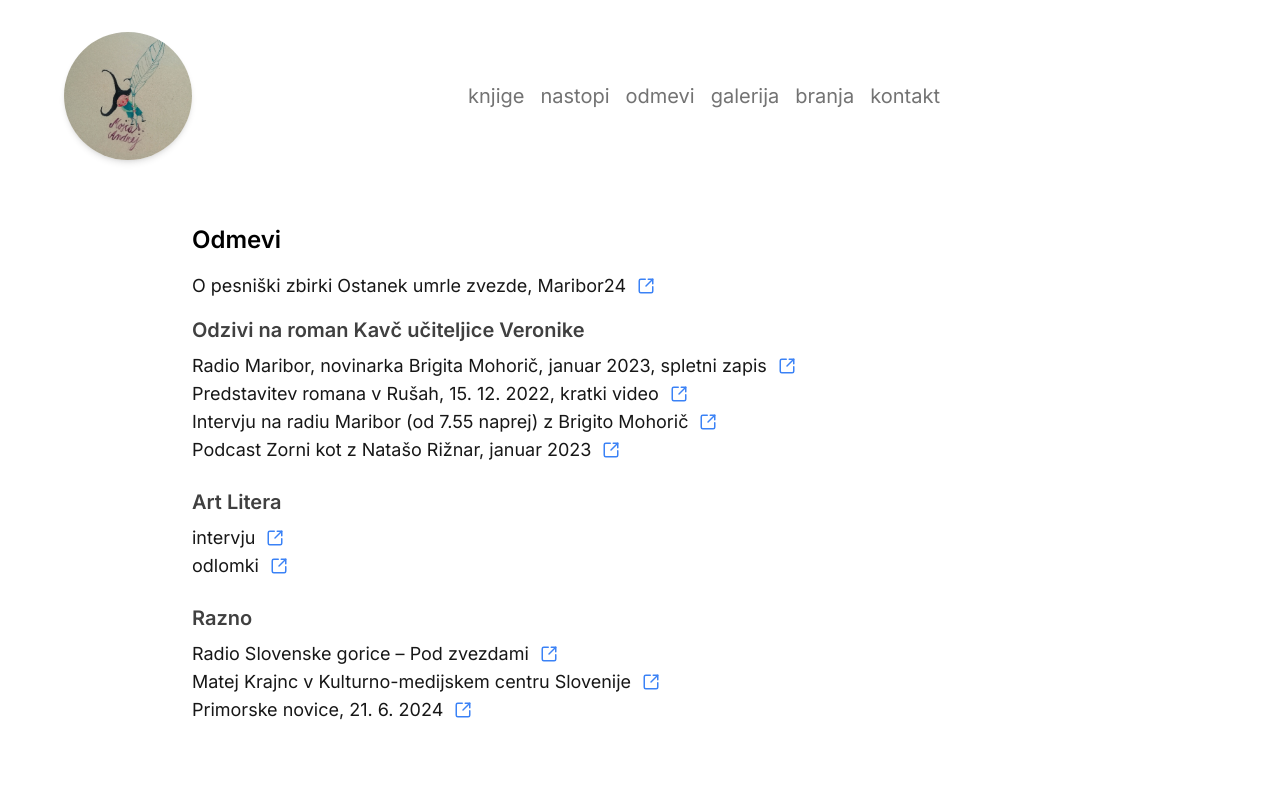
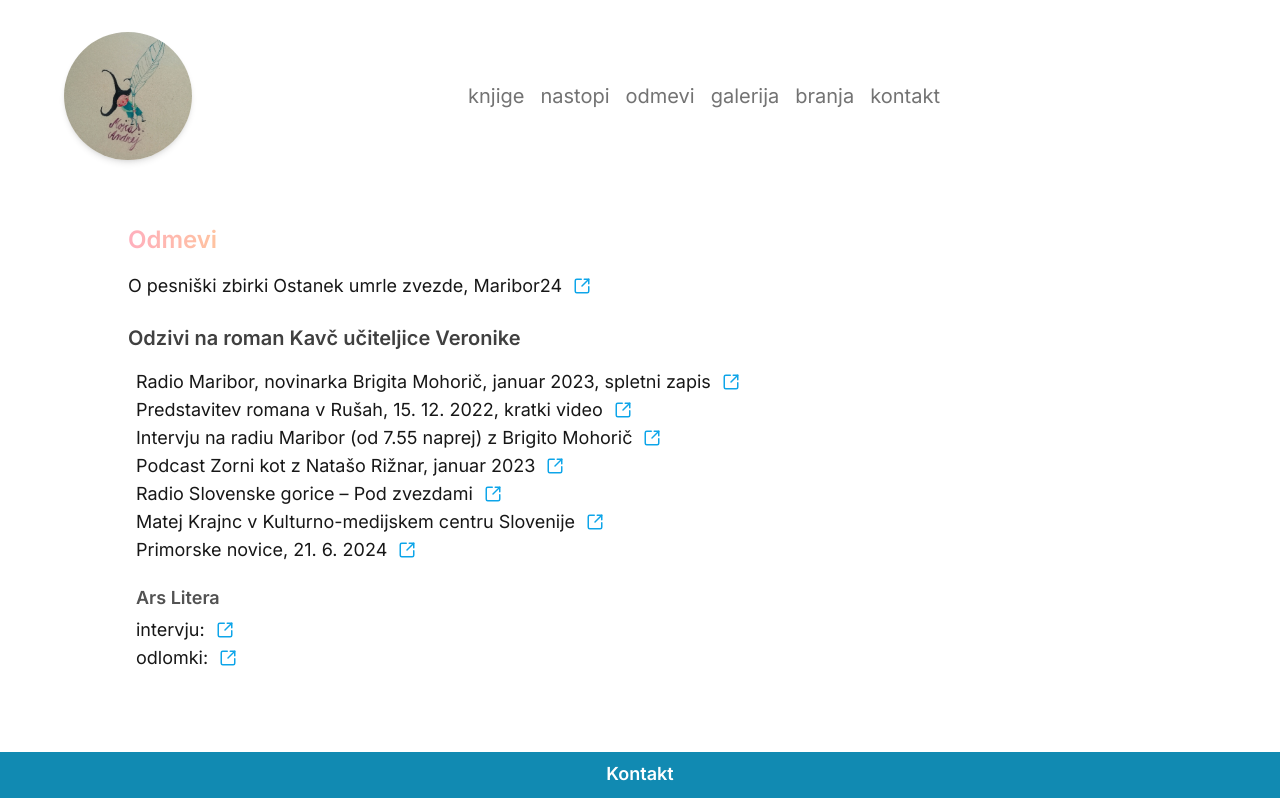
Before and after one commit to Mojca-Andrej/frontend, a Next.js app: page /odmevi in a window 1280 px wide. Shown: the top 798 px of the page. Built offline with nearby package versions, Linux system fonts and the light colour scheme.

Commit message:
odmevi initial improvement

```diff
--- a/src/app/(general)/components/about.tsx
+++ b/src/app/(general)/components/about.tsx
@@ -2,9 +2,9 @@ import Image from "next/image";
 export default function About() {
   return (
     <div className="grid grid-cols-1 md:grid-cols-3 gap-4 md:gap-8">
-      <div className="text-black md:col-span-2">
-        <h2 className="text-2xl font-semibold bg-gradient-to-r from-indigo-500 to-blue-500 text-transparent bg-clip-text w-fit">Pesnica, pisateljica, performerka</h2>
-        <p className="mt-4">
+      <div className="md:col-span-2">
+        <h2 className="text-2xl font-semibold bg-gradient-to-r from-[#4568DC] to-[#B06AB3] text-transparent bg-clip-text w-fit">Pesnica, pisateljica, performerka</h2>
+        <p className="mt-4 text-neutral-900">
         <b>Mojca Andrej</b> (dekliško Alešovec) se je rodila leta 1973 v Mariboru. Po srednji
         ekonomski šoli je študirala slovenščino in hrvaščino na Filozofski fakulteti Maribor.
         Danes je profesorica slovenščine. <br />
--- a/src/app/(general)/knjige/page.tsx
+++ b/src/app/(general)/knjige/page.tsx
@@ -20,7 +20,7 @@ export default function Knjige() {
           ))}
         </div>
         <h1 className="font-semibold text-2xl my-8 bg-gradient-to-r from-cyan-500 to-emerald-500 w-fit bg-clip-text text-transparent">Knjige za otroke</h1>
-        <div className="grid grid-cols-2 sm:grid-cols-4 md:grid-cols-6 gap-4 md:gap-4 max-w-screen-xl mb-8">
+        <div className="grid grid-cols-2 sm:grid-cols-4 md:grid-cols-6 gap-4 md:gap-4 max-w-screen-xl">
           {booksForChildren.map(book => (
               <div key={book.title} className="">
                   <Link href={`/knjige/${book.link}`}>
--- a/src/app/(general)/odmevi/data/data.ts
+++ b/src/app/(general)/odmevi/data/data.ts
@@ -55,16 +55,16 @@ export const odmevi: Odmevi[] = [
     {
         title: "Radio Slovenske gorice – Pod zvezdami",
         src: "https://www.rsg.si/2023/03/02/pod-zvezdami-mojca-andrej/",
-        type: TipiOdmevov.razno
+        type: TipiOdmevov.veronika
     },
     {
         title: "Matej Krajnc v Kulturno-medijskem centru Slovenije",
         src: "https://homocumolat.com/2023/10/09/mojca-andrej-kavc-uciteljice-veronike/",
-        type: TipiOdmevov.razno
+        type: TipiOdmevov.veronika
     },
     {
         title: "Primorske novice, 21. 6. 2024",
         src: "https://primorske.svet24.si/kultura/knjizna-polica/do-sijaja-zlosceno-ogledalo",
-        type: TipiOdmevov.razno
+        type: TipiOdmevov.veronika
     }
 ]
--- a/src/app/(general)/odmevi/page.tsx
+++ b/src/app/(general)/odmevi/page.tsx
@@ -8,61 +8,46 @@ export default function Odmevi() {
   const arsOdmevi = odmevi.filter(odmev => odmev.type === TipiOdmevov.ars)
   const raznoOdmevi = odmevi.filter(odmev => odmev.type === TipiOdmevov.razno)
   return (
-    <main className="bg-white pb-16 px-4 md:px-16">
-        <h1 className="text-2xl text-black font-semibold">Odmevi</h1>
-        <section className="text-md md:text-lg pt-4 pb-2">
+    <main>
+        <h1 className="text-2xl w-fit bg-gradient-to-r bg-clip-text text-transparent from-[#FFAFBD] to-[#ffc3a0] font-semibold mb-4">Odmevi</h1>
+        <section className="md:text-lg">
             <ul className="pb-2">
                 {zvezdaOdmevi.map(odmev => (
                     <li className="flex py-2 md:py-0">
                       <div className="text-neutral-900 mr-2">
                         {odmev.title}
                       </div>
-                      <Link className="text-blue-500 hover:text-blue-700 flex  items-center" href={odmev.src} target="_blank"> <SquareArrowOutUpRight className="h-[18px] aspect-square"/></Link>
+                      <Link className="text-sky-500 hover:text-sky-700 flex  items-center" href={odmev.src} target="_blank"> <SquareArrowOutUpRight className="h-[18px] aspect-square"/></Link>
                     </li>
                 ))}
             </ul>
         </section>
 
-        <h2 className="text-xl text-neutral-700 font-semibold">Odzivi na roman Kavč učiteljice Veronike</h2>
-        <section className="text-md md:text-lg pt-2 pb-4">
-            <ul className="pb-2">
+        <h2 className="text-xl text-neutral-700 font-semibold py-4">Odzivi na roman Kavč učiteljice Veronike</h2>
+        <section className="md:text-lg pl-2 mb-8">
+            <ul className="pb-4">
                 {veronikaOdmevi.map(odmev => (
                     <li className="flex py-2 md:py-0">
                       <div className="text-neutral-900 mr-2">
                         {odmev.title}
                       </div>
-                      <Link className="text-blue-500 hover:text-blue-700 flex items-center justify-center" href={odmev.src} target="_blank"> <SquareArrowOutUpRight className="h-[18px] aspect-square"/></Link>
+                      <Link className="text-sky-500 hover:text-sky-700 flex items-center justify-center" href={odmev.src} target="_blank"> <SquareArrowOutUpRight className="h-[18px] aspect-square"/></Link>
                     </li>
                 ))}
             </ul>
-        </section>
-
-        <h2 className="text-xl text-neutral-700 font-semibold">Art Litera</h2>
-        <section className="text-md md:text-lg pt-2 pb-4">
-            <ul className="pb-2">
-                {arsOdmevi.map(odmev => (
-                    <li className="flex py-2 md:py-0">
-                      <div className="text-neutral-900 mr-2">
-                        {odmev.title}
-                      </div>
-                      <Link className="text-blue-500 hover:text-blue-700 flex items-center" href={odmev.src} target="_blank"> <SquareArrowOutUpRight className="h-[18px] aspect-square"/></Link>
-                    </li>
-                ))}
-            </ul>
-        </section>
-
-        <h2 className="text-xl text-neutral-700 font-semibold">Razno</h2>
-        <section className="text-md md:text-lg pt-2 pb-4">
-            <ul className="pb-2">
-                {raznoOdmevi.map(odmev => (
-                    <li className="flex py-2 md:py-0">
-                      <div className="text-neutral-900 mr-2">
-                        {odmev.title}
-                      </div>
-                      <Link className="text-blue-500 hover:text-blue-700 flex items-center" href={odmev.src} target="_blank"> <SquareArrowOutUpRight className="h-[18px] aspect-square"/></Link>
-                    </li>
-                ))}
-            </ul>
+            <h2 className="text-lg text-neutral-600 font-semibold py-1">Ars Litera</h2>
+            <section className="md:text-lg pb-4">
+                <ul>
+                    {arsOdmevi.map(odmev => (
+                        <li className="flex py-2 md:py-0">
+                          <div className="text-neutral-900 mr-2">
+                            {odmev.title}:
+                          </div>
+                          <Link className="text-sky-500 hover:text-sky-700 flex items-center" href={odmev.src} target="_blank"> <SquareArrowOutUpRight className="h-[18px] aspect-square"/></Link>
+                        </li>
+                    ))}
+                </ul>
+            </section>
         </section>
     </main>
   )
```
